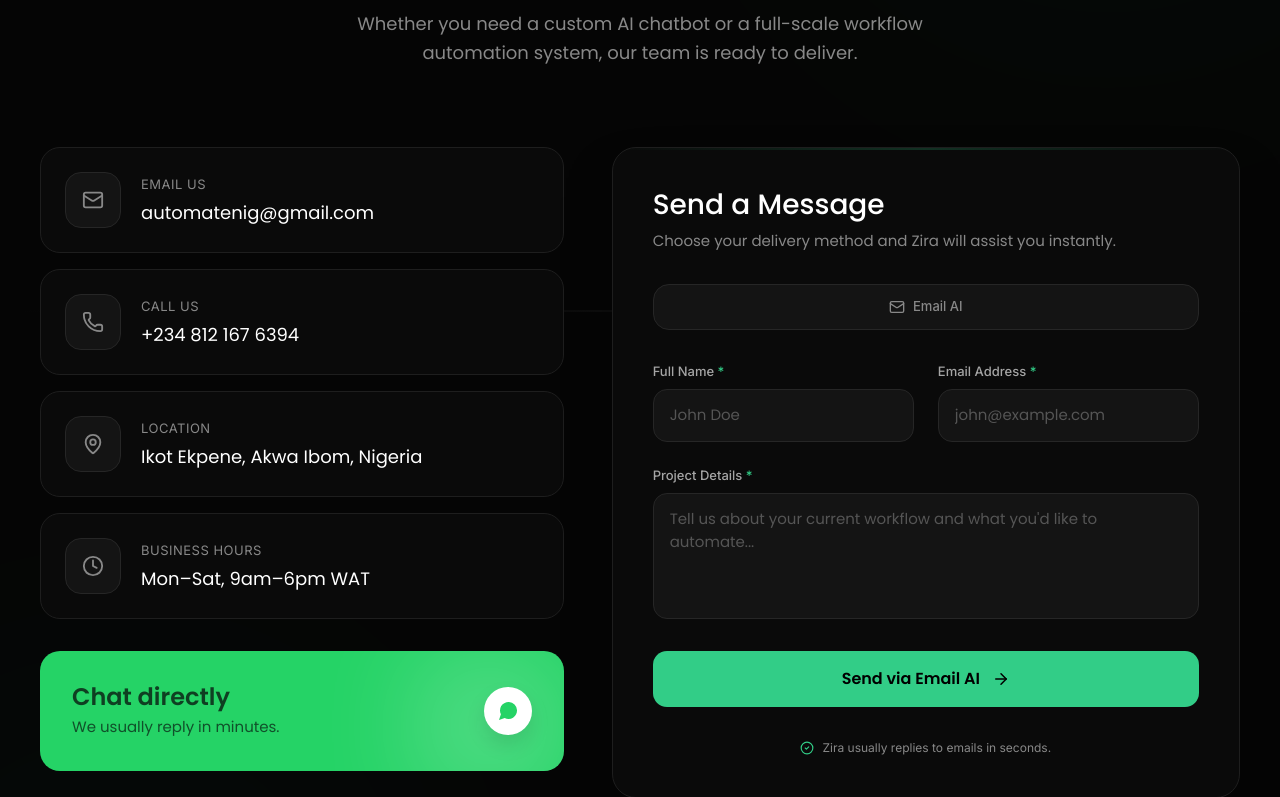
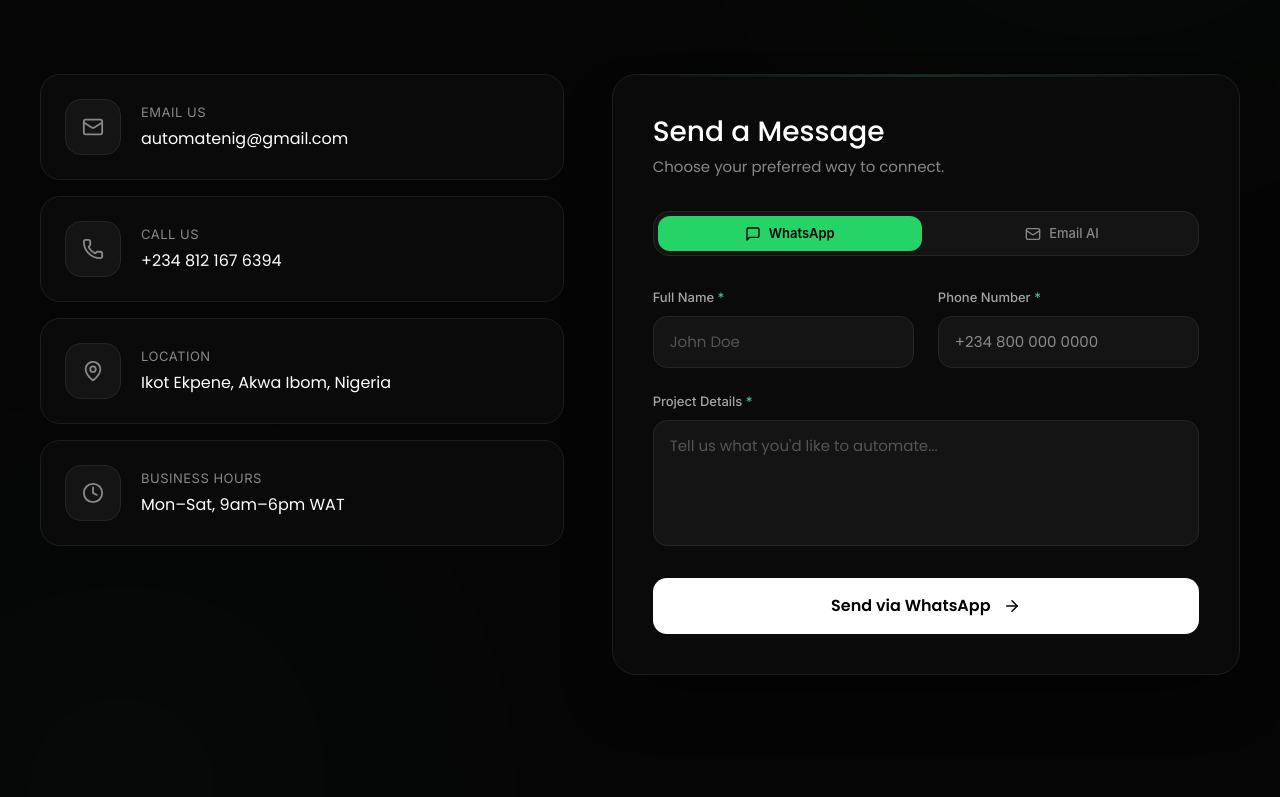
Before and after one commit to ukponotitus/ai-message-automation, a React (Vite) app: page / in a window 1280 px wide. Shown: the part 5523-6320 px from the top of the page. Built offline with nearby package versions, Linux system fonts and the light colour scheme.

Commit message:
add email automation

```diff
--- a/src/app/components/Contact.tsx
+++ b/src/app/components/Contact.tsx
@@ -1,50 +1,20 @@
 import { useState, useRef } from "react";
 import { motion, useInView } from "motion/react";
-import {
-  Mail,
-  Phone,
-  MapPin,
-  Clock,
-  ArrowRight,
-  CheckCircle2,
-  MessageSquare,
-  Loader2,
-} from "lucide-react";
+import { Mail, Phone, MapPin, Clock, ArrowRight, CheckCircle2, MessageSquare, Loader2 } from "lucide-react";
 
 const info = [
-  {
-    Icon: Mail,
-    label: "Email Us",
-    value: "automatenig@gmail.com",
-    href: "mailto:automatenig@gmail.com",
-  },
-  {
-    Icon: Phone,
-    label: "Call Us",
-    value: "+234 812 167 6394",
-    href: "tel:+2348121676394",
-  },
-  {
-    Icon: MapPin,
-    label: "Location",
-    value: "Ikot Ekpene, Akwa Ibom, Nigeria",
-    href: null,
-  },
-  {
-    Icon: Clock,
-    label: "Business Hours",
-    value: "Mon–Sat, 9am–6pm WAT",
-    href: null,
-  },
+  { Icon: Mail, label: "Email Us", value: "automatenig@gmail.com", href: "mailto:automatenig@gmail.com" },
+  { Icon: Phone, label: "Call Us", value: "+234 812 167 6394", href: "tel:+2348121676394" },
+  { Icon: MapPin, label: "Location", value: "Ikot Ekpene, Akwa Ibom, Nigeria", href: null },
+  { Icon: Clock, label: "Business Hours", value: "Mon–Sat, 9am–6pm WAT", href: null },
 ];
 
 export function Contact() {
-  // --- FORM STATE ---
   const [name, setName] = useState("");
   const [phone, setPhone] = useState("");
-  const [email, setEmail] = useState(""); // New email state
+  const [email, setEmail] = useState("");
   const [message, setMessage] = useState("");
-  const [method, setMethod] = useState<"whatsapp" | "email">("whatsapp"); // Toggle state
+  const [method, setMethod] = useState<"whatsapp" | "email">("whatsapp");
   const [loading, setLoading] = useState(false);
   const [submitted, setSubmitted] = useState(false);
   const [focused, setFocused] = useState<string | null>(null);
@@ -52,39 +22,24 @@ export function Contact() {
   const ref = useRef<HTMLDivElement>(null);
   const inView = useInView(ref, { once: true, margin: "-60px" });
 
-  // --- SUBMIT LOGIC ---
   const submit = async (e: React.FormEvent) => {
     e.preventDefault();
 
     if (method === "whatsapp") {
-      // Standard WhatsApp Logic
-      const t = encodeURIComponent(
-        `Hello, I found you online.\n\nName: ${name}\nPhone: ${phone}\n\nMessage: ${message}`,
-      );
+      const t = encodeURIComponent(`Hello, I found you online.\n\nName: ${name}\nPhone: ${phone}\n\nMessage: ${message}`);
       window.open(`https://wa.me/2348121676394?text=${t}`, "_blank");
     } else {
-      // AI Email Webhook Logic
       setLoading(true);
       try {
-        const response = await fetch(
-          "https://ai-message-be-service.vercel.app/email-webhook/",
-          {
-            method: "POST",
-            headers: { "Content-Type": "application/json" },
-            body: JSON.stringify({
-              name,
-              email,
-              message,
-            }),
-          },
-        );
+        const response = await fetch("https://ai-message-be-service.vercel.app/email-webhook/", {
+          method: "POST",
+          headers: { "Content-Type": "application/json" },
+          body: JSON.stringify({ name, email, message }),
+        });
 
         if (response.ok) {
           setSubmitted(true);
-          // Reset form after success
-          setName("");
-          setEmail("");
-          setMessage("");
+          setName(""); setEmail(""); setMessage("");
         }
       } catch (error) {
         console.error("Email submission failed", error);
@@ -95,157 +50,71 @@ export function Contact() {
   };
 
   return (
-    <section
-      id="contact"
-      className="relative bg-[#050505] py-[80px] md:py-[140px] px-[20px] md:px-[40px] overflow-hidden"
-    >
-      {/* Background ambient lighting */}
+    <section id="contact" className="relative bg-[#050505] py-[80px] md:py-[140px] px-[20px] md:px-[40px] overflow-hidden">
+      {/* ... Ambient lighting remains same ... */}
       <div className="absolute top-0 left-0 w-full h-full overflow-hidden pointer-events-none">
         <div className="absolute top-[-20%] right-[-10%] w-[600px] h-[600px] bg-[#25D366] opacity-[0.03] blur-[150px] rounded-full" />
         <div className="absolute bottom-[-20%] left-[-10%] w-[500px] h-[500px] bg-[#32cd87] opacity-[0.03] blur-[150px] rounded-full" />
-        <div className="absolute top-1/2 left-1/2 -translate-x-1/2 -translate-y-1/2 w-full h-[1px] bg-gradient-to-r from-transparent via-[#262626] to-transparent opacity-50" />
       </div>
 
       <div className="max-w-[1200px] mx-auto relative z-10" ref={ref}>
         {/* Header Section */}
         <div className="flex flex-col items-center text-center gap-[16px] mb-[64px] md:mb-[80px]">
-          <motion.div
-            initial={{ opacity: 0, scale: 0.9 }}
-            animate={inView ? { opacity: 1, scale: 1 } : {}}
-            transition={{ duration: 0.5 }}
-            className="inline-flex items-center gap-[8px] px-[16px] py-[6px] rounded-full bg-[#1a1a1a] border border-[#262626]"
-          >
+          <motion.div initial={{ opacity: 0, scale: 0.9 }} animate={inView ? { opacity: 1, scale: 1 } : {}} className="inline-flex items-center gap-[8px] px-[16px] py-[6px] rounded-full bg-[#1a1a1a] border border-[#262626]">
             <div className="w-[8px] h-[8px] rounded-full bg-[#25D366] animate-pulse" />
-            <span className="font-['Inter'] font-medium text-[#a5a5a5] text-[12px] tracking-[1.5px] uppercase">
-              READY TO AUTOMATE?
-            </span>
+            <span className="font-['Inter'] font-medium text-[#a5a5a5] text-[12px] tracking-[1.5px] uppercase">READY TO AUTOMATE?</span>
           </motion.div>
-
-          <motion.h2
-            initial={{ opacity: 0, y: 20 }}
-            animate={inView ? { opacity: 1, y: 0 } : {}}
-            transition={{ delay: 0.1, duration: 0.6 }}
-            className="text-white font-['Poppins'] font-normal text-[40px] md:text-[56px] leading-[1.1] tracking-[-0.04em] max-w-[700px]"
-          >
-            Let's build your{" "}
-            <span className="text-[#32cd87]">growth engine</span> together.
-          </motion.h2>
-
-          <motion.p
-            initial={{ opacity: 0, y: 20 }}
-            animate={inView ? { opacity: 1, y: 0 } : {}}
-            transition={{ delay: 0.2, duration: 0.6 }}
-            className="text-[#888] font-['Poppins'] text-[16px] md:text-[18px] max-w-[600px] leading-[1.6]"
-          >
-            Whether you need a custom AI chatbot or a full-scale workflow
-            automation system, our team is ready to deliver.
-          </motion.p>
+          <motion.h2 className="text-white font-['Poppins'] font-normal text-[40px] md:text-[56px] leading-[1.1] tracking-[-0.04em] max-w-[700px]">Let's build your <span className="text-[#32cd87]">growth engine</span> together.</motion.h2>
         </div>
 
         <div className="grid grid-cols-1 lg:grid-cols-[1fr_1.2fr] gap-[32px] md:gap-[48px] items-start relative">
-          {/* Left Column: Contact Info Cards */}
+
+          {/* Left Column cards remain the same ... */}
           <div className="flex flex-col gap-[16px]">
             {info.map(({ Icon, label, value, href }, i) => (
-              <motion.div
-                key={label}
-                initial={{ opacity: 0, x: -30 }}
-                animate={inView ? { opacity: 1, x: 0 } : {}}
-                transition={{ delay: 0.3 + i * 0.1, duration: 0.5 }}
-                className="group relative bg-[#0a0a0a] border border-[#1e1e1e] hover:border-[#32cd87]/40 rounded-[20px] p-[24px] overflow-hidden transition-colors duration-500"
-              >
-                <div className="absolute inset-0 bg-gradient-to-r from-[#112419] to-transparent opacity-0 group-hover:opacity-100 transition-opacity duration-500 pointer-events-none" />
-
-                <div className="relative z-10 flex items-center gap-[20px]">
-                  <div className="w-[56px] h-[56px] rounded-[16px] bg-[#141414] border border-[#262626] flex items-center justify-center shrink-0 group-hover:scale-110 group-hover:bg-[#1a2f22] group-hover:border-[#32cd87]/50 transition-all duration-500">
-                    <Icon
-                      size={22}
-                      className="text-[#888] group-hover:text-[#32cd87] transition-colors duration-500"
-                    />
+              <div key={label} className="group relative bg-[#0a0a0a] border border-[#1e1e1e] rounded-[20px] p-[24px]">
+                 <div className="relative z-10 flex items-center gap-[20px]">
+                  <div className="w-[56px] h-[56px] rounded-[16px] bg-[#141414] border border-[#262626] flex items-center justify-center shrink-0">
+                    <Icon size={22} className="text-[#888]" />
                   </div>
                   <div className="flex flex-col gap-[4px]">
-                    <span className="font-['Inter'] text-[#888] text-[13px] tracking-[0.5px] uppercase">
-                      {label}
-                    </span>
-                    {href ? (
-                      <a
-                        href={href}
-                        className="font-['Poppins'] text-white text-[16px] md:text-[18px] hover:text-[#32cd87] transition-colors duration-300"
-                      >
-                        {value}
-                      </a>
-                    ) : (
-                      <span className="font-['Poppins'] text-white text-[16px] md:text-[18px]">
-                        {value}
-                      </span>
-                    )}
+                    <span className="font-['Inter'] text-[#888] text-[13px] tracking-[0.5px] uppercase">{label}</span>
+                    <span className="font-['Poppins'] text-white text-[16px]">{value}</span>
                   </div>
                 </div>
-              </motion.div>
+              </div>
             ))}
-
-            {/* Direct WhatsApp CTA Card */}
-            <motion.a
-              href="https://wa.me/2348121676394"
-              target="_blank"
-              rel="noopener noreferrer"
-              initial={{ opacity: 0, y: 20 }}
-              animate={inView ? { opacity: 1, y: 0 } : {}}
-              transition={{ delay: 0.7, duration: 0.5 }}
-              className="group relative bg-[#25D366] rounded-[20px] p-[32px] overflow-hidden mt-[16px] flex flex-col gap-[16px] hover:shadow-[0_20px_40px_-15px_rgba(37,211,102,0.4)] transition-all duration-500"
-            >
-              <div className="absolute top-0 right-0 w-[150px] h-[150px] bg-white opacity-20 blur-[50px] group-hover:scale-150 transition-transform duration-700" />
-              <div className="relative z-10 flex items-center justify-between">
-                <div className="flex flex-col gap-[4px]">
-                  <span className="font-['Poppins'] font-semibold text-[#0f3f22] text-[20px] md:text-[24px] leading-[1.2]">
-                    Chat directly
-                  </span>
-                  <span className="font-['Poppins'] text-[#11502a] text-[15px]">
-                    We usually reply in minutes.
-                  </span>
-                </div>
-                <div className="w-[48px] h-[48px] rounded-full bg-white flex items-center justify-center group-hover:rotate-12 group-hover:scale-110 transition-transform duration-500 shadow-[0_10px_20px_rgba(0,0,0,0.1)]">
-                  <svg
-                    width="24"
-                    height="24"
-                    viewBox="0 0 24 24"
-                    fill="#25D366"
-                  >
-                    <path d="M21 11.5a8.38 8.38 0 0 1-.9 3.8 8.5 8.5 0 0 1-7.6 4.7 8.38 8.38 0 0 1-3.8-.9L3 21l1.9-5.7a8.38 8.38 0 0 1-.9-3.8 8.5 8.5 0 0 1 4.7-7.6 8.38 8.38 0 0 1 3.8-.9h.5a8.48 8.48 0 0 1 8 8v.5z" />
-                  </svg>
-                </div>
-              </div>
-            </motion.a>
           </div>
 
-          {/* Right Column: Premium Form */}
-          <motion.div
-            initial={{ opacity: 0, x: 30 }}
-            animate={inView ? { opacity: 1, x: 0 } : {}}
-            transition={{ delay: 0.4, duration: 0.6 }}
-            className="bg-[#0a0a0a] border border-[#1e1e1e] rounded-[24px] p-[24px] md:p-[40px] relative overflow-hidden shadow-[0_30px_60px_-20px_rgba(0,0,0,0.5)]"
-          >
+          {/* Right Column: The Form */}
+          <motion.div className="bg-[#0a0a0a] border border-[#1e1e1e] rounded-[24px] p-[24px] md:p-[40px] relative overflow-hidden shadow-[0_30px_60px_-20px_rgba(0,0,0,0.5)]">
             <div className="absolute top-0 left-0 w-full h-[2px] bg-gradient-to-r from-transparent via-[#32cd87] to-transparent opacity-20" />
 
             <div className="mb-[32px]">
               <h3 className="text-white font-['Poppins'] font-medium text-[24px] md:text-[28px] leading-[1.2] mb-[8px]">
-                {submitted ? "Message Received!" : "Send a Message"}
+                {submitted ? "Zira is replying!" : "Send a Message"}
               </h3>
               <p className="text-[#888] font-['Poppins'] text-[15px]">
-                {submitted
-                  ? "Zira is processing your email and will reply shortly. Check your inbox!"
-                  : "Choose your delivery method and Zira will assist you instantly."}
+                {submitted ? "Check your email inbox shortly for a response." : "Choose your preferred way to connect."}
               </p>
             </div>
 
-            {/* --- METHOD SWITCHER --- */}
+            {/* --- METHOD SWITCHER (FIXED) --- */}
             {!submitted && (
               <div className="flex gap-2 p-1 bg-[#141414] rounded-[16px] border border-[#262626] mb-8">
                 <button
+                  type="button" // CRITICAL: This prevents form submission
+                  onClick={() => setMethod("whatsapp")}
+                  className={`flex-1 flex items-center justify-center gap-2 py-2 rounded-[12px] transition-all ${method === 'whatsapp' ? 'bg-[#25D366] text-black font-semibold' : 'text-[#888] hover:text-white'}`}
+                >
+                  <MessageSquare size={16} /> <span className="text-[13px]">WhatsApp</span>
+                </button>
+                <button
+                  type="button" // CRITICAL: This prevents form submission
                   onClick={() => setMethod("email")}
-                  className={`flex-1 flex items-center justify-center gap-2 py-2 rounded-[12px] transition-all ${method === "email" ? "bg-[#32cd87] text-black font-semibold" : "text-[#888] hover:text-white"}`}
+                  className={`flex-1 flex items-center justify-center gap-2 py-2 rounded-[12px] transition-all ${method === 'email' ? 'bg-[#32cd87] text-black font-semibold' : 'text-[#888] hover:text-white'}`}
                 >
-                  <Mail size={16} />{" "}
-                  <span className="text-[13px]">Email AI</span>
+                  <Mail size={16} /> <span className="text-[13px]">Email AI</span>
                 </button>
               </div>
             )}
@@ -254,63 +123,30 @@ export function Contact() {
               <form onSubmit={submit} className="flex flex-col gap-[24px]">
                 <div className="grid grid-cols-1 sm:grid-cols-2 gap-[24px]">
                   <div className="flex flex-col gap-[8px]">
-                    <label className="text-[#a5a5a5] font-['Inter'] text-[13px]">
-                      Full Name <span className="text-[#32cd87]">*</span>
-                    </label>
-                    <div
-                      className={`relative rounded-[14px] bg-[#141414] border transition-all duration-300 ${focused === "name" ? "border-[#32cd87]/60 shadow-[0_0_15px_rgba(37,211,102,0.1)]" : "border-[#262626] hover:border-[#333]"}`}
-                    >
-                      <input
-                        type="text"
-                        required
-                        placeholder="John Doe"
-                        value={name}
-                        onFocus={() => setFocused("name")}
-                        onBlur={() => setFocused(null)}
-                        onChange={(e) => setName(e.target.value)}
-                        className="w-full bg-transparent px-[16px] py-[14px] text-white font-['Poppins'] text-[15px] outline-none placeholder:text-[#555]"
-                      />
+                    <label className="text-[#a5a5a5] font-['Inter'] text-[13px]">Full Name <span className="text-[#32cd87]">*</span></label>
+                    <div className={`relative rounded-[14px] bg-[#141414] border transition-all duration-300 ${focused === 'name' ? 'border-[#32cd87]/60 shadow-[0_0_15px_rgba(37,211,102,0.1)]' : 'border-[#262626] hover:border-[#333]'}`}>
+                      <input type="text" required placeholder="John Doe" value={name} onFocus={() => setFocused('name')} onBlur={() => setFocused(null)} onChange={(e) => setName(e.target.value)} className="w-full bg-transparent px-[16px] py-[14px] text-white font-['Poppins'] text-[15px] outline-none placeholder:text-[#555]" />
                     </div>
                   </div>
 
                   <div className="flex flex-col gap-[8px]">
                     <label className="text-[#a5a5a5] font-['Inter'] text-[13px]">
-                      Email Address <span className="text-[#32cd87]">*</span>
+                        {method === 'whatsapp' ? 'Phone Number' : 'Email Address'} <span className="text-[#32cd87]">*</span>
                     </label>
-                    <div
-                      className={`relative rounded-[14px] bg-[#141414] border transition-all duration-300 ${focused === "contact_info" ? "border-[#32cd87]/60 shadow-[0_0_15px_rgba(37,211,102,0.1)]" : "border-[#262626] hover:border-[#333]"}`}
-                    >
-                      <input
-                        type="email"
-                        required
-                        placeholder="john@example.com"
-                        value={email}
-                        onFocus={() => setFocused("contact_info")}
-                        onBlur={() => setFocused(null)}
-                        onChange={(e) => setEmail(e.target.value)}
-                        className="w-full bg-transparent px-[16px] py-[14px] text-white font-['Poppins'] text-[15px] outline-none placeholder:text-[#555]"
-                      />
+                    <div className={`relative rounded-[14px] bg-[#141414] border transition-all duration-300 ${focused === 'contact' ? 'border-[#32cd87]/60 shadow-[0_0_15px_rgba(37,211,102,0.1)]' : 'border-[#262626] hover:border-[#333]'}`}>
+                      {method === 'whatsapp' ? (
+                        <input type="tel" required placeholder="+234 800 000 0000" value={phone} onFocus={() => setFocused('contact')} onBlur={() => setFocused(null)} onChange={(e) => setPhone(e.target.value)} className="w-full bg-transparent px-[16px] py-[14px] text-white font-['Poppins'] text-[15px] outline-none" />
+                      ) : (
+                        <input type="email" required placeholder="john@example.com" value={email} onFocus={() => setFocused('contact')} onBlur={() => setFocused(null)} onChange={(e) => setEmail(e.target.value)} className="w-full bg-transparent px-[16px] py-[14px] text-white font-['Poppins'] text-[15px] outline-none" />
+                      )}
                     </div>
                   </div>
                 </div>
 
                 <div className="flex flex-col gap-[8px]">
-                  <label className="text-[#a5a5a5] font-['Inter'] text-[13px]">
-                    Project Details <span className="text-[#32cd87]">*</span>
-                  </label>
-                  <div
-                    className={`relative rounded-[14px] bg-[#141414] border transition-all duration-300 ${focused === "message" ? "border-[#32cd87]/60 shadow-[0_0_15px_rgba(37,211,102,0.1)]" : "border-[#262626] hover:border-[#333]"}`}
-                  >
-                    <textarea
-                      required
-                      placeholder="Tell us about your current workflow and what you'd like to automate..."
-                      value={message}
-                      onFocus={() => setFocused("message")}
-                      onBlur={() => setFocused(null)}
-                      onChange={(e) => setMessage(e.target.value)}
-                      rows={4}
-                      className="w-full bg-transparent px-[16px] py-[14px] text-white font-['Poppins'] text-[15px] outline-none placeholder:text-[#555] resize-none"
-                    />
+                  <label className="text-[#a5a5a5] font-['Inter'] text-[13px]">Project Details <span className="text-[#32cd87]">*</span></label>
+                  <div className={`relative rounded-[14px] bg-[#141414] border transition-all duration-300 ${focused === 'message' ? 'border-[#32cd87]/60 shadow-[0_0_15px_rgba(37,211,102,0.1)]' : 'border-[#262626] hover:border-[#333]'}`}>
+                    <textarea required placeholder="Tell us what you'd like to automate..." value={message} onFocus={() => setFocused('message')} onBlur={() => setFocused(null)} onChange={(e) => setMessage(e.target.value)} rows={4} className="w-full bg-transparent px-[16px] py-[14px] text-white font-['Poppins'] text-[15px] outline-none placeholder:text-[#555] resize-none" />
                   </div>
                 </div>
 
@@ -319,51 +155,22 @@ export function Contact() {
                   disabled={loading}
                   whileHover={{ scale: 1.01 }}
                   whileTap={{ scale: 0.98 }}
-                  className="mt-[8px] group relative w-full bg-[#32cd87] text-black py-[16px] rounded-[14px] flex items-center justify-center gap-[12px] overflow-hidden"
+                  className={`mt-[8px] group relative w-full ${method === 'whatsapp' ? 'bg-white text-black' : 'bg-[#32cd87] text-black'} py-[16px] rounded-[14px] flex items-center justify-center gap-[12px] overflow-hidden`}
                 >
                   <div className="absolute inset-0 bg-gradient-to-r from-[#e0e0e0] to-white opacity-0 group-hover:opacity-100 transition-opacity duration-300" />
                   <span className="relative z-10 font-['Poppins'] font-semibold text-[16px]">
-                    {loading ? "Zira is thinking..." : "Send via Email AI"}
+                    {loading ? "Zira is thinking..." : method === 'whatsapp' ? "Send via WhatsApp" : "Send via Email AI"}
                   </span>
-                  {loading ? (
-                    <Loader2 size={18} className="animate-spin relative z-10" />
-                  ) : (
-                    <ArrowRight
-                      size={18}
-                      className="relative z-10 group-hover:translate-x-1 transition-transform duration-300"
-                    />
-                  )}
+                  {loading ? <Loader2 size={18} className="animate-spin relative z-10" /> : <ArrowRight size={18} className="relative z-10 group-hover:translate-x-1 transition-transform duration-300" />}
                 </motion.button>
-
-                <div className="flex items-center justify-center gap-[8px] mt-[8px]">
-                  <CheckCircle2 size={14} className="text-[#32cd87]" />
-                  <span className="font-['Inter'] text-[#888] text-[12px]">
-                    Zira usually replies to emails in seconds.
-                  </span>
-                </div>
               </form>
             )}
 
             {submitted && (
-              <motion.div
-                initial={{ opacity: 0 }}
-                animate={{ opacity: 1 }}
-                className="py-12 text-center"
-              >
-                <CheckCircle2
-                  size={48}
-                  className="text-[#32cd87] mx-auto mb-4"
-                />
-                <div className="text-white font-['Poppins']">
-                  The AI has received your message. Please check your email
-                  inbox!
-                </div>
-                <button
-                  onClick={() => setSubmitted(false)}
-                  className="mt-8 text-[#32cd87] text-sm underline"
-                >
-                  Send another message
-                </button>
+              <motion.div initial={{ opacity: 0 }} animate={{ opacity: 1 }} className="py-12 text-center">
+                 <CheckCircle2 size={48} className="text-[#32cd87] mx-auto mb-4" />
+                 <div className="text-white font-['Poppins']">Message received! Check your email for Zira's reply.</div>
+                 <button type="button" onClick={() => setSubmitted(false)} className="mt-8 text-[#32cd87] text-sm underline cursor-pointer">Send another message</button>
               </motion.div>
             )}
           </motion.div>
```
